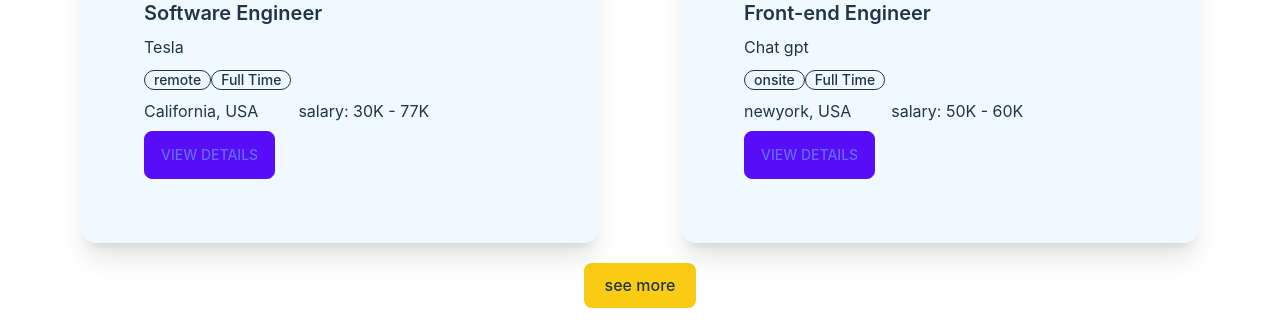
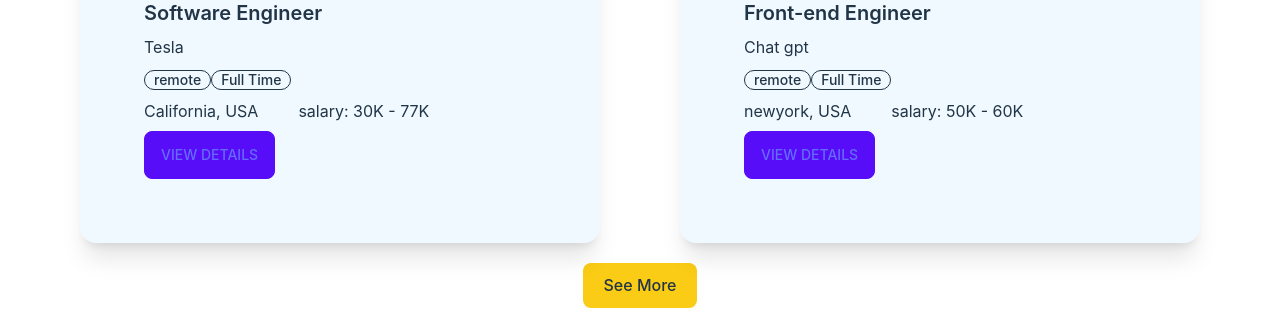
Before and after one commit to mehedi1802hasan/career-hub-9, a React (Vite) app: page / in a window 1280 px wide. Shown: the part 1898-2223 px from the top of the page. Built offline with nearby package versions, Linux system fonts and the light colour scheme.

Commit message:
fixed see more button

```diff
--- a/public/featuredJobs.json
+++ b/public/featuredJobs.json
@@ -58,7 +58,7 @@
         "companyLogo": "https://cdn-icons-png.flaticon.com/512/589/589708.png",
         "jobTitle": "Front-end Engineer",
         "companyName": "Chat gpt",
-        "remote": "onsite",
+        "remote": "remote",
 
         "fullTime": "Full Time ",
         "location": "newyork, USA ",
@@ -96,7 +96,7 @@
         "companyLogo": "https://cdn-icons-png.flaticon.com/512/733/733547.png",
         "jobTitle": "Degital Marketing expert",
         "companyName": "Facebook Meta",
-        "remote": "onsite",
+        "remote": "remote",
         "fullTime": "Full Time ",
         "location": "Singapur city, Singapur ",
         "locationLogo":"",
--- a/src/Components/AppliedJob/AppliedJob.jsx
+++ b/src/Components/AppliedJob/AppliedJob.jsx
@@ -31,7 +31,7 @@
        </div>
       <div className='w-10/12 m-auto'>
         <div className="flex justify-end dropdown dropdown-hover">
-  <label tabIndex={0} className="m-1 btn">Hover</label>
+  <label tabIndex={0} className="m-1 btn">Filter By</label>
   <ul tabIndex={0} className="p-2 shadow dropdown-content menu bg-base-100 rounded-box w-52">
     <li><a>Onsite</a></li>
     <li><a>Fulltime</a></li>
--- a/src/Components/Home/Home.jsx
+++ b/src/Components/Home/Home.jsx
@@ -1,4 +1,4 @@
-import React, {useState, useEffect } from 'react';
+import React, { useState, useEffect } from 'react';
 import Header from '../Header/Header';
 import Jobs from '../Jobs/Jobs';
 import JobCategoryList from '../JobCategoryList/JobCategoryList';
@@ -8,46 +8,50 @@
 const Home = () => {
   const jobs=useLoaderData()
   const [jobcatagorylist,setjobcatagorylist]=useState([])
-  const [seemore,setSeemore]=useState(true)
-  useEffect(()=>{
+  const [seemore, setSeemore] = useState(true)
+
+  useEffect(() => {
     fetch('jcl.json')
-       .then(res=>res.json())
-       .then(data=>setjobcatagorylist(data))
-    },[])
+      .then(res => res.json())
+      .then(data => setjobcatagorylist(data))
+  }, [])
+
   return (
     <div>
-           <Header></Header>
-          <div >
+      <Header />
+      <div>
         <h1 className='title'>Job Category List</h1>
         <p className='sub title'>Explore thousands of job opportunities with all the information you need. Its your future</p>
       </div>
       <div className='grid grid-flow-row gap-10 m-20 my-20 m:grid-cols-1 md:grid-cols-4 lg:grid-cols-4 xl:grid-cols-4'>
-            {
-                jobcatagorylist.map(joblist=><JobCategoryList
-
+        {jobcatagorylist.map(joblist => (
+          <JobCategoryList
             key={joblist.id}
             joblist={joblist}
-                ></JobCategoryList>)
-            }
+          />
+        ))}
       </div>
 
-            <div >
+      <div>
         <h1 className='title'>Featured Jobs</h1>
         <p className='sub title'>Explore thousands of job opportunities with all the information you need. Its your future</p>
       </div>
-          <div  className='grid grid-flow-row sm:gap-10 md:gap-20 sm:mx-7 md:mx-20 m:grid-cols-1 md:grid-cols-2 lg:grid-cols-2 xl:grid-cols-2'>
-         {
-            jobs.slice(0,seemore ? 4 :6).map(job=> <Jobs
+
+      <div className='grid grid-flow-row sm:gap-10 md:gap-20 sm:mx-7 md:mx-20 m:grid-cols-1 md:grid-cols-2 lg:grid-cols-2 xl:grid-cols-2'>
+        {jobs.slice(0, seemore ? 4 : 6).map(job => (
+          <Jobs
+            key={job.id}
             id={job.id}
             job={job}
-            ></Jobs>)
-         }
-          </div >
-          <div  className='flex justify-center m-5'>
-          <button className='bg-yellow-400 ' onClick={()=>setSeemore
-          (false)}>see more</button>
+          />
+        ))}
       </div>
 
+      {seemore && (
+        <div className='flex justify-center m-5'>
+          <button className='bg-yellow-400' onClick={() => setSeemore(false)}>See More</button>
+        </div>
+      )}
     </div>
   );
 };
```
Lines whose indentation alone changed are shown as unchanged.
